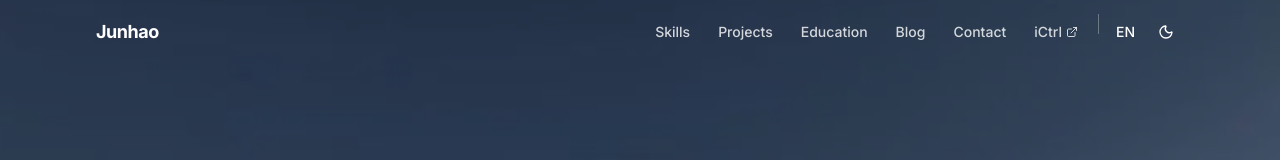
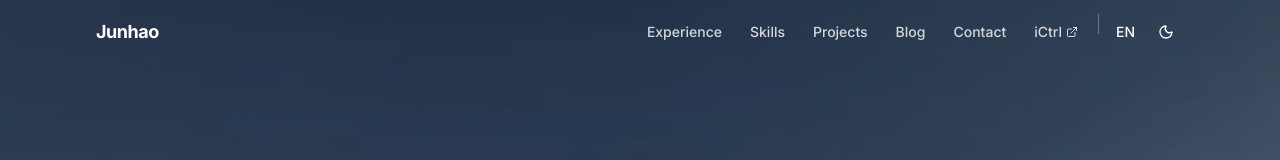
Before and after one commit to junhaoliao/junhaoliao.github.io, a Next.js app: page / in a window 1280 px wide. Shown: the top 160 px of the page. Built offline with nearby package versions, Linux system fonts and the light colour scheme.

Commit message:
feat: rename TimelineSection to ExperienceSection and update navigation and translations accordingly

```diff
--- a/public/locales/en/translation.json
+++ b/public/locales/en/translation.json
@@ -1,8 +1,8 @@
 {
   "nav": {
+    "experience": "Experience",
     "skills": "Skills",
     "projects": "Projects",
-    "education": "Education",
     "blog": "Blog",
     "contact": "Contact",
     "ictrl": "iCtrl"
--- a/public/locales/fr/translation.json
+++ b/public/locales/fr/translation.json
@@ -1,8 +1,8 @@
 {
   "nav": {
+    "experience": "Expérience",
     "skills": "Compétences",
     "projects": "Projets",
-    "education": "Formation",
     "blog": "Blog",
     "contact": "Contact",
     "ictrl": "iCtrl"
--- a/public/locales/zh-CN/translation.json
+++ b/public/locales/zh-CN/translation.json
@@ -1,8 +1,8 @@
 {
   "nav": {
+    "experience": "经历",
     "skills": "技能",
     "projects": "项目",
-    "education": "教育",
     "blog": "博客",
     "contact": "联系",
     "ictrl": "iCtrl"
--- a/public/locales/zh-HK/translation.json
+++ b/public/locales/zh-HK/translation.json
@@ -1,8 +1,8 @@
 {
   "nav": {
+    "experience": "經歷",
     "skills": "技能",
     "projects": "專案",
-    "education": "學歷",
     "blog": "部落格",
     "contact": "聯絡",
     "ictrl": "iCtrl"
--- a/src/app/page.tsx
+++ b/src/app/page.tsx
@@ -3,7 +3,7 @@ import Navbar from "@/components/Navbar";
 import HeroSection from "@/components/HeroSection";
 import SkillsSection from "@/components/SkillsSection";
 import ProjectsSection from "@/components/ProjectsSection";
-import TimelineSection from "@/components/TimelineSection";
+import ExperienceSection from "@/components/ExperienceSection";
 import BlogSection from "@/components/BlogSection";
 import ContactSection from "@/components/ContactSection";
 import Footer from "@/components/Footer";
@@ -15,7 +15,7 @@ export default async function Home() {
     <main>
       <Navbar />
       <HeroSection />
-      <TimelineSection />
+      <ExperienceSection />
       <SkillsSection />
       <ProjectsSection />
       <BlogSection posts={posts} />
--- a/src/components/TimelineSection.tsx
+++ b/src/components/ExperienceSection.tsx
@@ -61,7 +61,7 @@ const PUBLICATION = {
   url: "https://peer.asee.org/40631",
 };
 
-export default function TimelineSection() {
+export default function ExperienceSection() {
   const { t } = useTranslation();
   const container = useRef<HTMLElement>(null);
   const lineRef = useRef<HTMLDivElement>(null);
@@ -114,7 +114,7 @@ export default function TimelineSection() {
 
   return (
     <section
-      id="education"
+      id="experience"
       ref={container}
       className="py-32 lg:py-40 bg-background text-foreground"
     >
--- a/src/components/Navbar.tsx
+++ b/src/components/Navbar.tsx
@@ -13,7 +13,7 @@ import { Separator } from "@/components/ui/separator";
 import ThemeToggle from "@/components/ThemeToggle";
 import LanguageSwitcher from "@/components/LanguageSwitcher";
 
-const NAV_SECTIONS = ["skills", "projects", "education", "blog", "contact"] as const;
+const NAV_SECTIONS = ["experience", "skills", "projects", "blog", "contact"] as const;
 
 export default function Navbar() {
   const { t } = useTranslation();
```
